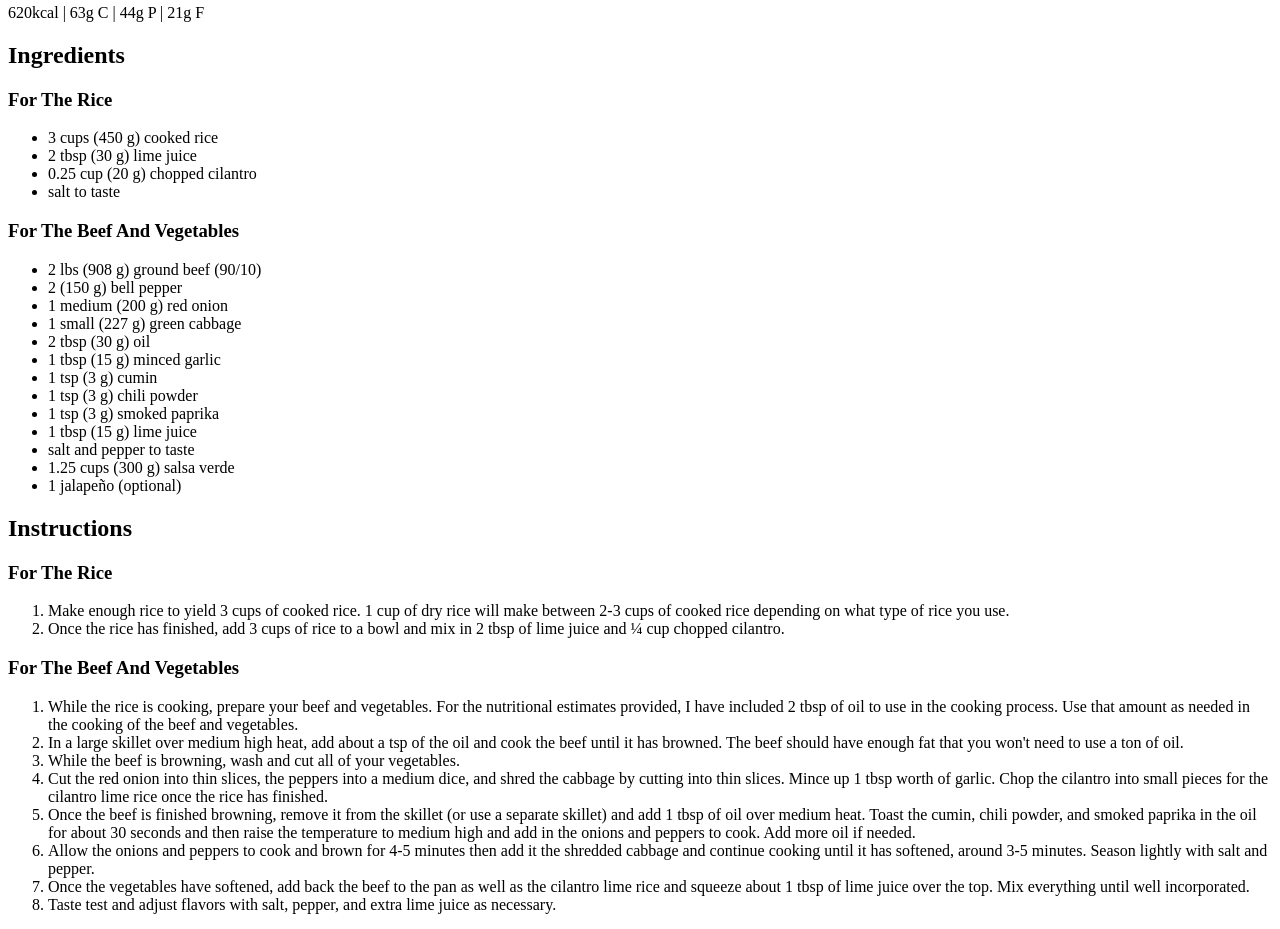
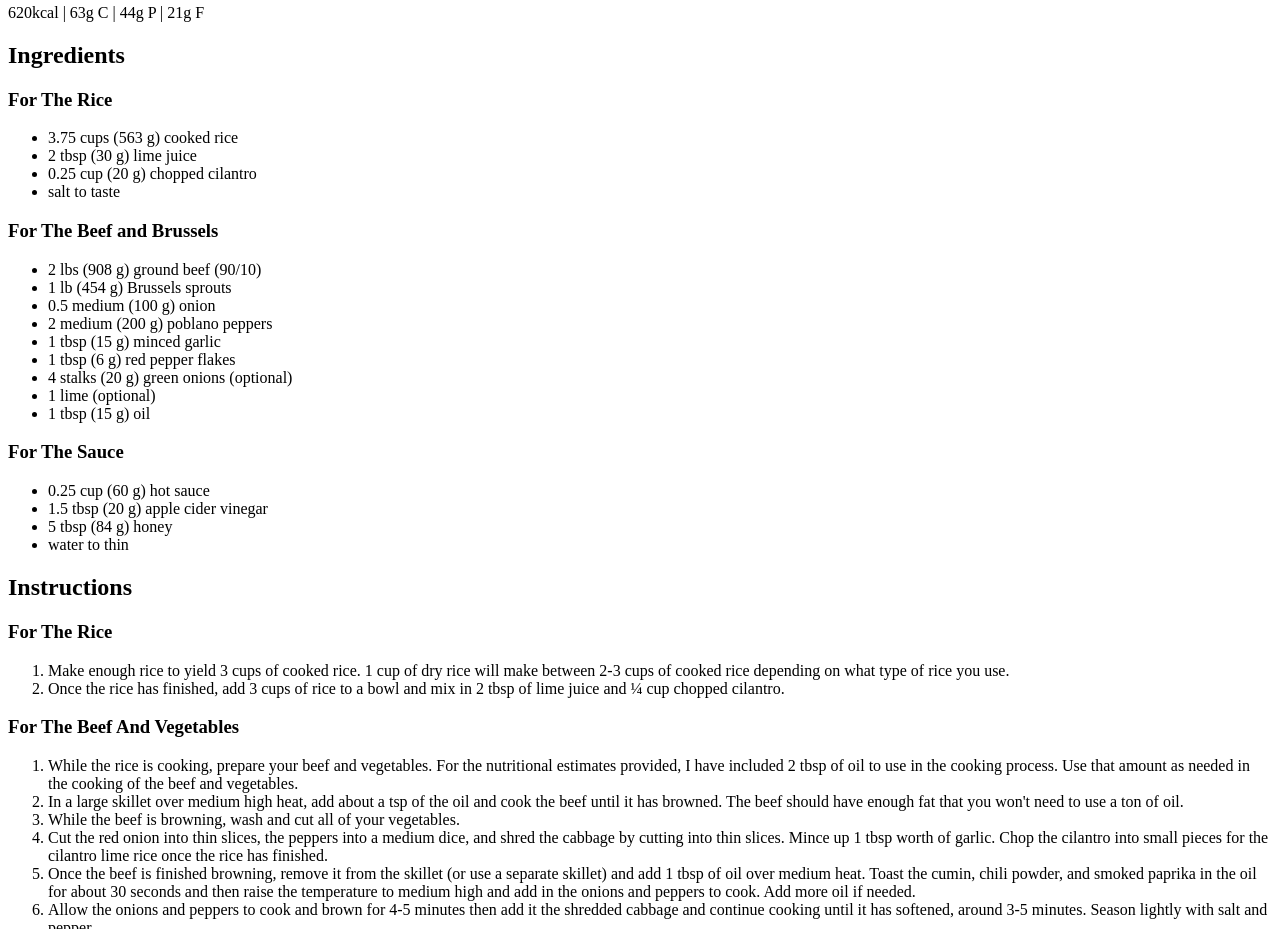
Before and after one commit to baogiaha/odin-recipes, a plain HTML site: page recipes/firecracker-beef.html in a window 1280 px wide. Shown: the part 780-1709 px from the top of the page. Drawn offline with Linux system fonts and the light colour scheme.

Commit message:
Added Ingredients to FB.html

```diff
--- a/recipes/firecracker-beef.html
+++ b/recipes/firecracker-beef.html
@@ -23,26 +23,29 @@
             <h2>Ingredients</h2>
             <h3>For The Rice</h3>
             <ul>
-                <li>3 cups (450 g) cooked rice</li>
+                <li>3.75 cups (563 g) cooked rice</li>
                 <li>2 tbsp (30 g) lime juice</li>
                 <li>0.25 cup (20 g) chopped cilantro</li>
                 <li>salt to taste</li>
             </ul>
-            <h3>For The Beef And Vegetables</h3>
+            <h3>For The Beef and Brussels</h3>
             <ul>
                 <li>2 lbs (908 g) ground beef (90/10)</li>
-                <li>2 (150 g) bell pepper</li>
-                <li>1 medium (200 g) red onion</li>
-                <li>1 small (227 g) green cabbage</li>
-                <li>2 tbsp (30 g) oil</li>
+                <li>1 lb (454 g) Brussels sprouts</li>
+                <li>0.5 medium (100 g) onion</li>
+                <li>2 medium (200 g) poblano peppers</li>
                 <li>1 tbsp (15 g) minced garlic</li>
-                <li>1 tsp (3 g) cumin</li>
-                <li>1 tsp (3 g) chili powder</li>
-                <li>1 tsp (3 g) smoked paprika</li>
-                <li>1 tbsp (15 g) lime juice</li>
-                <li>salt and pepper to taste</li>
-                <li>1.25 cups (300 g) salsa verde</li>
-                <li>1 jalapeño (optional)</li>
+                <li>1 tbsp (6 g) red pepper flakes</li>
+                <li>4 stalks (20 g) green onions (optional)</li>
+                <li>1 lime (optional)</li>
+                <li>1 tbsp (15 g) oil</li>
+            </ul>
+            <h3>For The Sauce</h3>
+            <ul>
+                <li>0.25 cup (60 g) hot sauce</li>
+                <li>1.5 tbsp (20 g) apple cider vinegar</li>
+                <li>5 tbsp (84 g) honey</li>
+                <li>water to thin</li>
             </ul>
 
             <h2>Instructions</h2>
```
